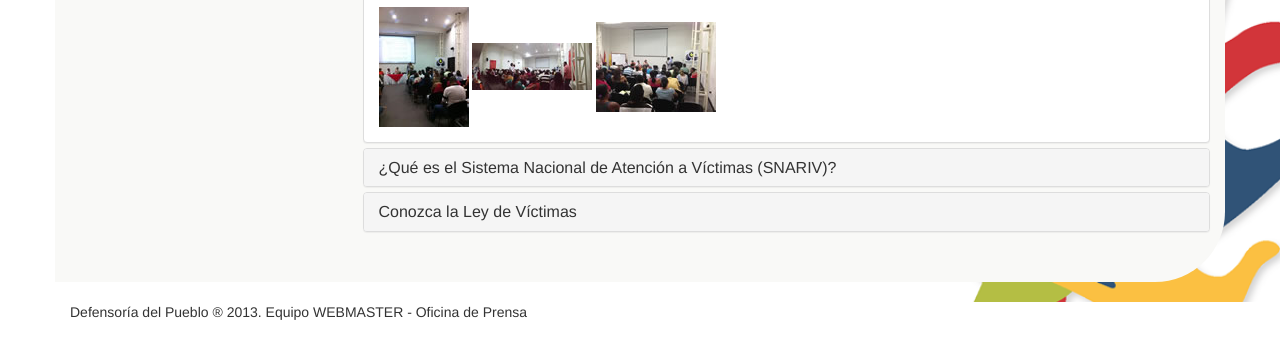
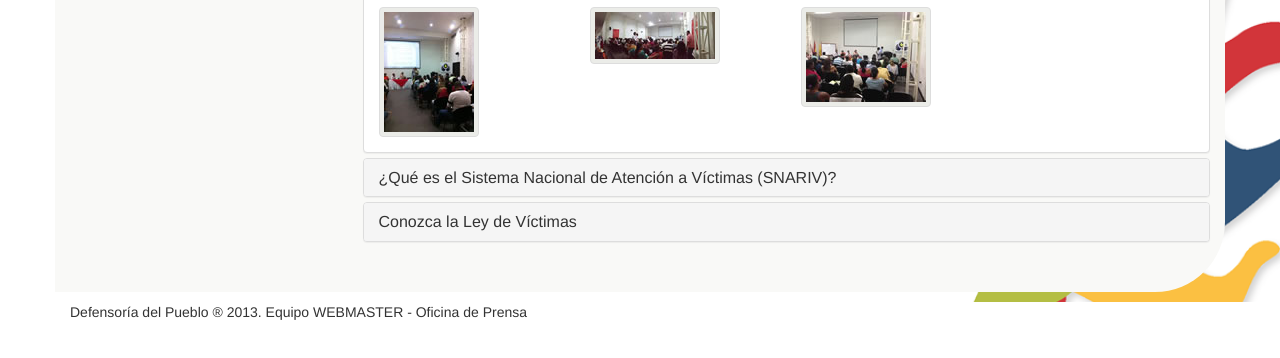
Before and after one commit to probandoco/mesavictimas, a plain HTML site: page index.html in a window 1280 px wide. Shown: the part 438-796 px from the top of the page. Drawn offline with Linux system fonts and the light colour scheme.

Commit message:
Imágenes lightBox ordenadas

```diff
--- a/estilos.css
+++ b/estilos.css
@@ -108,3 +108,7 @@ code {
   margin-bottom: 50px;
 
 }
+
+img.imagesLightbox{
+  vertical-align:bottom;
+}
--- a/index.html
+++ b/index.html
@@ -66,16 +66,24 @@
 
             <p>Las MPV responderán a lógicas territoriales, por lo que se crearán mesas municipales, mesas departamentales y una mesa nacional. El procedimiento para la conformación de las MPV iniciará con la inscripción de las organizaciones interesadas en participar en estos espacios en la Personería, en el caso del nivel municipal y ante la Defensoría del Pueblo en el caso de las mesas departamentales, y nacional. Asimismo será requisito indispensable para hacer parte de la MPV del nivel departamental, pertenecer a la MPV del nivel municipal correspondiente, y para la MPV del nivel nacional, pertenecer a la MPV del nivel departamental correspondiente.            </p>
 
+
+
+
             <div id="links">
-                <a href="imagenes/gal/01.jpg" title="Conformación de Mesa de participación Departamental Defensoría Regional Bolívar">
-                    <img src="imagenes/gal/mini01.jpg" alt="Conformación de Mesa de participación Departamental Defensoría Regional Bolívar">
-                </a>
-                <a href="imagenes/gal/02.jpg" title="Conformación de Mesa de participación Departamental Defensoría Regional Bolívar">
-                    <img src="imagenes/gal/mini02.jpg" alt="Conformación de Mesa de participación Departamental Defensoría Regional Bolívar">
-                </a>
-                <a href="imagenes/gal/03.jpg" title="Conformación de Mesa de participación departamental Defensoría Regional Bolívar">
-                    <img src="imagenes/gal/mini03.jpg" alt="Conformación de Mesa de participación departamental Defensoría Regional Bolívar">
-                </a>
+              <div class="row">
+                <div class="col-md-3"><a href="imagenes/gal/01.jpg" title="Conformación de Mesa de participación Departamental Defensoría Regional Bolívar">
+                    <img src="imagenes/gal/mini01.jpg" alt="Conformación de Mesa de participación Departamental Defensoría Regional Bolívar" class="img-thumbnail imagesLightbox">
+                </a></div>
+                <div class="col-md-3"><a href="imagenes/gal/02.jpg" title="Conformación de Mesa de participación Departamental Defensoría Regional Bolívar">
+                    <img src="imagenes/gal/mini02.jpg" alt="Conformación de Mesa de participación Departamental Defensoría Regional Bolívar" class="img-thumbnail imagesLightbox">
+                </a></div>
+                <div class="col-md-3"><a href="imagenes/gal/03.jpg" title="Conformación de Mesa de participación departamental Defensoría Regional Bolívar">
+                    <img src="imagenes/gal/mini03.jpg" alt="Conformación de Mesa de participación departamental Defensoría Regional Bolívar" class="img-thumbnail imagesLightbox">
+                </a></div>
+
+
+
+              </div>
             </div>
                   </div>
                 </div>
```
